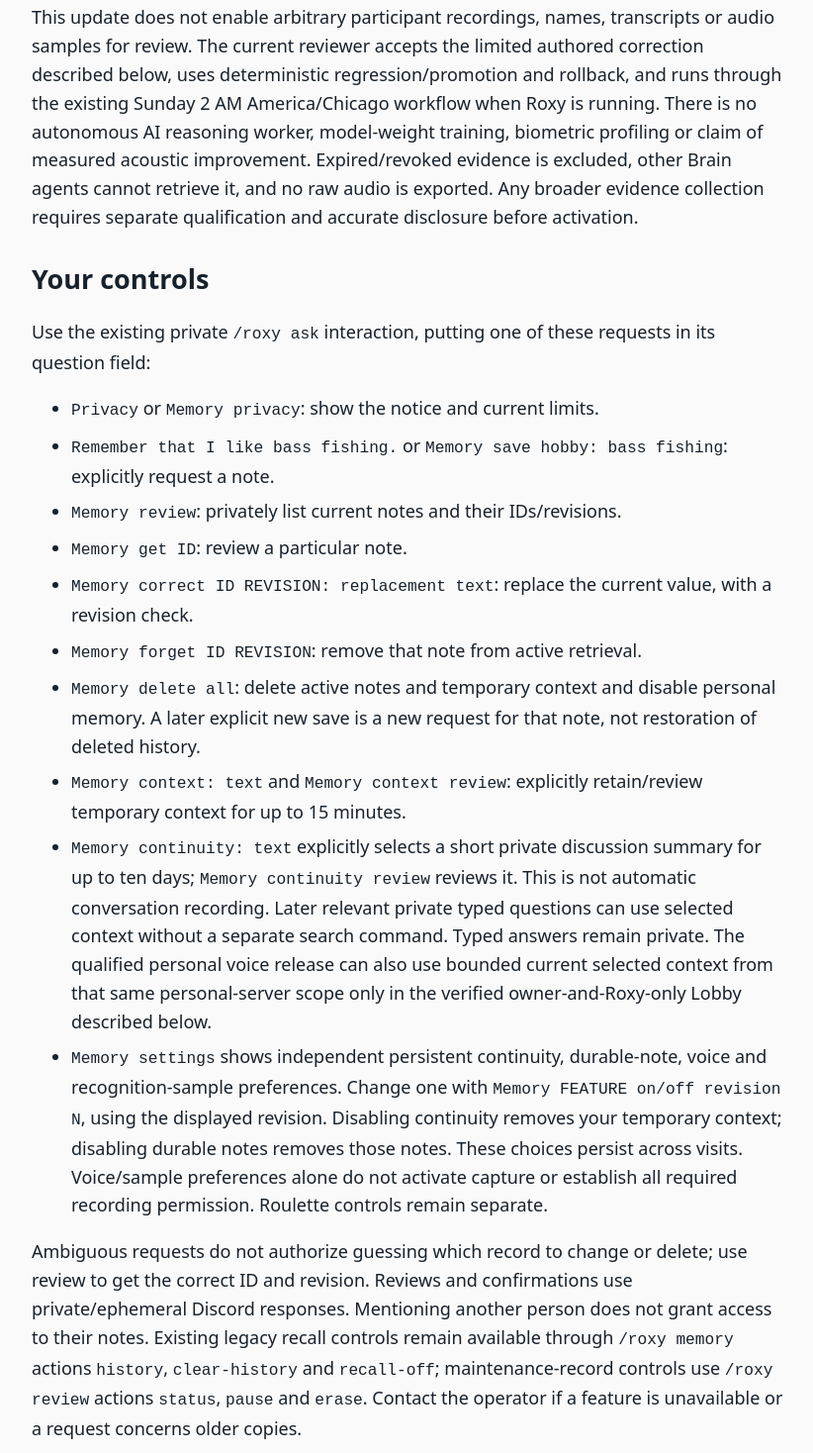
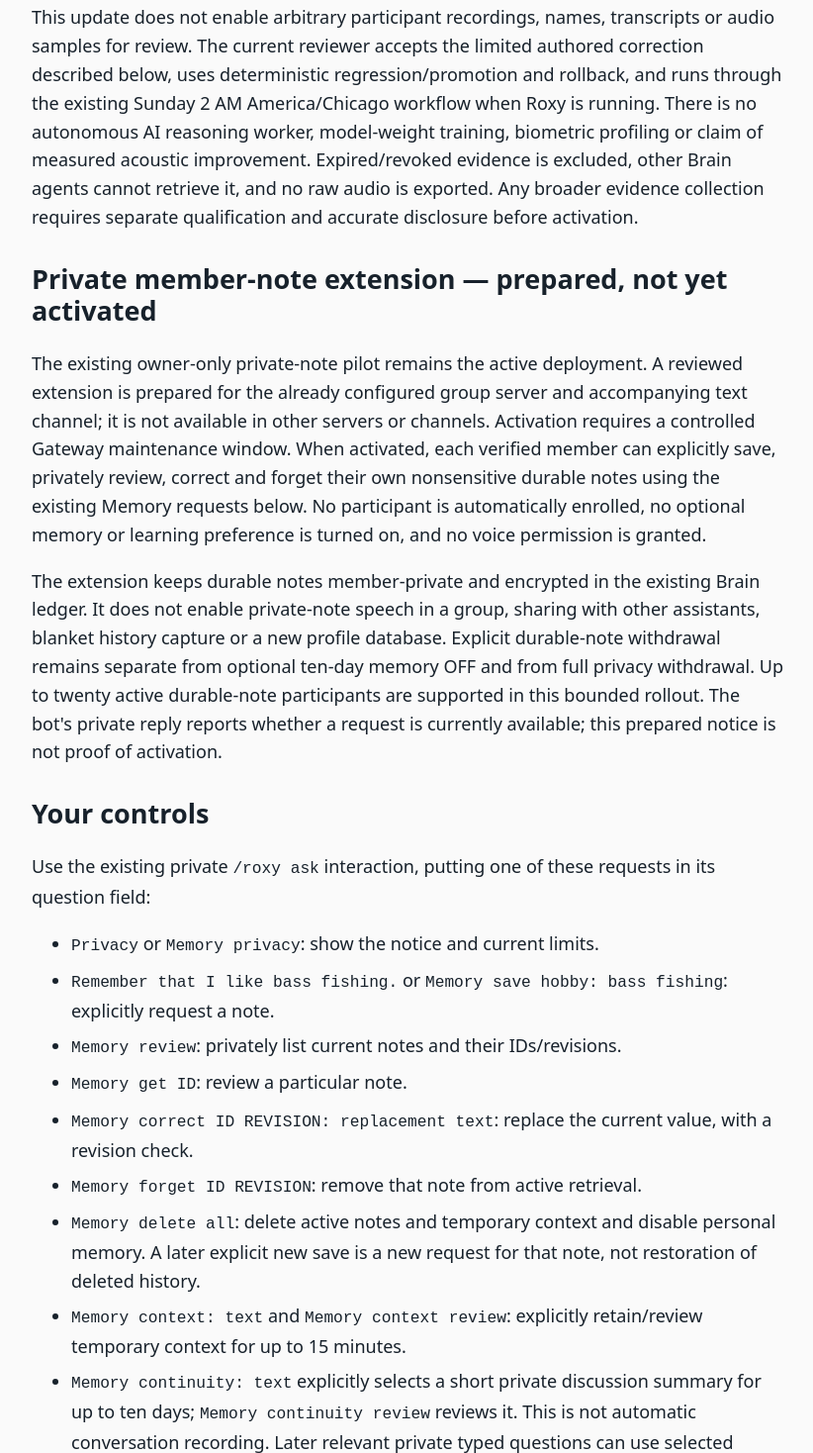
Before and after one commit to jclouse92jc/roxy-privacy, a plain HTML site: page index.html in a window 1280 px wide. Shown: the part 2753-4221 px from the top of the page at 99% size, without its empty margins (228-1050 px from the left). Drawn offline with Linux system fonts and the light colour scheme.

Commit message:
Disclose prepared scoped private-note extension and current legacy withdrawal command

```diff
--- a/index.html
+++ b/index.html
@@ -21,6 +21,9 @@
 <p>Memory ON permits explicitly selected, scoped ten-day notes and bounded relevant recall; it does not start a blanket transcript archive. The configured group feature uses channel-shared selections audible to that channel's audience, and the original deadline is never extended by retrieval. Memory OFF stops optional saves/recall and deletes active optional selections in that configured server scope; explicit durable notes keep their own deletion controls. Private notes do not become group jokes. Existing verified explicit continuity choices may remain effective, but unrelated records do not establish an opt-in. The separate owner personal-server pilot retains its existing private controls and boundaries.</p>
 <p>Learning ON establishes a persistent optional preference for the currently qualified authored-correction review, independently of memory and ordinary listening. Each encrypted correction and rule keeps its original maximum 24-hour deadline; renewing an authority check does not extend old evidence. Learning OFF stops optional collection/use and invalidates pending cases and active rules. If persistent withdrawal cannot be confirmed, Roxy reports that distinction and keeps the local review stopped. Legacy Recognition consent remains a finite 24-hour grant and is not converted into permanent permission. Normal transient error signals do not become a stored participant transcript.</p>
 <p>This update does not enable arbitrary participant recordings, names, transcripts or audio samples for review. The current reviewer accepts the limited authored correction described below, uses deterministic regression/promotion and rollback, and runs through the existing Sunday 2 AM America/Chicago workflow when Roxy is running. There is no autonomous AI reasoning worker, model-weight training, biometric profiling or claim of measured acoustic improvement. Expired/revoked evidence is excluded, other Brain agents cannot retrieve it, and no raw audio is exported. Any broader evidence collection requires separate qualification and accurate disclosure before activation.</p>
+<h2>Private member-note extension — prepared, not yet activated</h2>
+<p>The existing owner-only private-note pilot remains the active deployment. A reviewed extension is prepared for the already configured group server and accompanying text channel; it is not available in other servers or channels. Activation requires a controlled Gateway maintenance window. When activated, each verified member can explicitly save, privately review, correct and forget their own nonsensitive durable notes using the existing Memory requests below. No participant is automatically enrolled, no optional memory or learning preference is turned on, and no voice permission is granted.</p>
+<p>The extension keeps durable notes member-private and encrypted in the existing Brain ledger. It does not enable private-note speech in a group, sharing with other assistants, blanket history capture or a new profile database. Explicit durable-note withdrawal remains separate from optional ten-day memory OFF and from full privacy withdrawal. Up to twenty active durable-note participants are supported in this bounded rollout. The bot's private reply reports whether a request is currently available; this prepared notice is not proof of activation.</p>
 <h2>Your controls</h2>
 <p>Use the existing private <code>/roxy ask</code> interaction, putting one of these requests in its question field:</p>
 <ul>
@@ -35,7 +38,7 @@
 <li><code>Memory continuity: text</code> explicitly selects a short private discussion summary for up to ten days; <code>Memory continuity review</code> reviews it. This is not automatic conversation recording. Later relevant private typed questions can use selected context without a separate search command. Typed answers remain private. The qualified personal voice release can also use bounded current selected context from that same personal-server scope only in the verified owner-and-Roxy-only Lobby described below.</li>
 <li><code>Memory settings</code> shows independent persistent continuity, durable-note, voice and recognition-sample preferences. Change one with <code>Memory FEATURE on/off revision N</code>, using the displayed revision. Disabling continuity removes your temporary context; disabling durable notes removes those notes. These choices persist across visits. Voice/sample preferences alone do not activate capture or establish all required recording permission. Roulette controls remain separate.</li>
 </ul>
-<p>Ambiguous requests do not authorize guessing which record to change or delete; use review to get the correct ID and revision. Reviews and confirmations use private/ephemeral Discord responses. Mentioning another person does not grant access to their notes. Existing legacy recall controls remain available through <code>/roxy memory</code> actions <code>history</code>, <code>clear-history</code> and <code>recall-off</code>; maintenance-record controls use <code>/roxy review</code> actions <code>status</code>, <code>pause</code> and <code>erase</code>. Contact the operator if a feature is unavailable or a request concerns older copies.</p>
+<p>Ambiguous requests do not authorize guessing which record to change or delete; use review to get the correct ID and revision. Reviews and confirmations use private/ephemeral Discord responses. Mentioning another person does not grant access to their notes. Existing legacy recall controls remain available through <code>/roxy memory</code> actions <code>history</code>, <code>clear-history</code> and <code>recall-off</code>; maintenance-record controls use <code>/roxy review</code> actions <code>status</code>, <code>off</code> and <code>erase</code>. Contact the operator if a feature is unavailable or a request concerns older copies.</p>
 <h2>Audio and transcription</h2>
 <p>In the separate personal-server pilot, incoming listening remains disabled unless the qualified release is installed and the operator explicitly admits their own current voice visit. Joining alone does not start listening. Only that verified Discord account's separately attributed stream is eligible; other people are excluded. The pilot processes short, bounded audio buffers locally with Whisper, generates a response with local Qwen, and speaks through Kokoro in the same voice channel. Ordinary audio is discarded after processing. No raw recordings, recognition-error clips, voiceprints, model training, external inference or durable voice-memory writes are enabled by this pilot. The qualified personal release may retrieve at most three current, relevant notes (1,600 characters total) from the operator's own personal-server memory scope. It may speak an answer based on those notes only after verifying the private Lobby's permissions, current occupants, source revisions and retention. It does not access unrelated private Brain data or notes from another server. An audience or permission change cancels private playback. Ordinary conversation can continue without saved context when that context is unavailable.</p>
 <p>Before any later audio-capture session, the operator must qualify applicable consent, disclose what is captured and retained, and provide an accurate capture indicator and a way to stop. Late arrivals must have access to the notice. Unknown or withdrawn consent must prevent affected capture; simply posting this policy or remaining in a channel is insufficient. The existing voice-join text notice and private Privacy request provide this link without unsolicited direct messages.</p>
```
